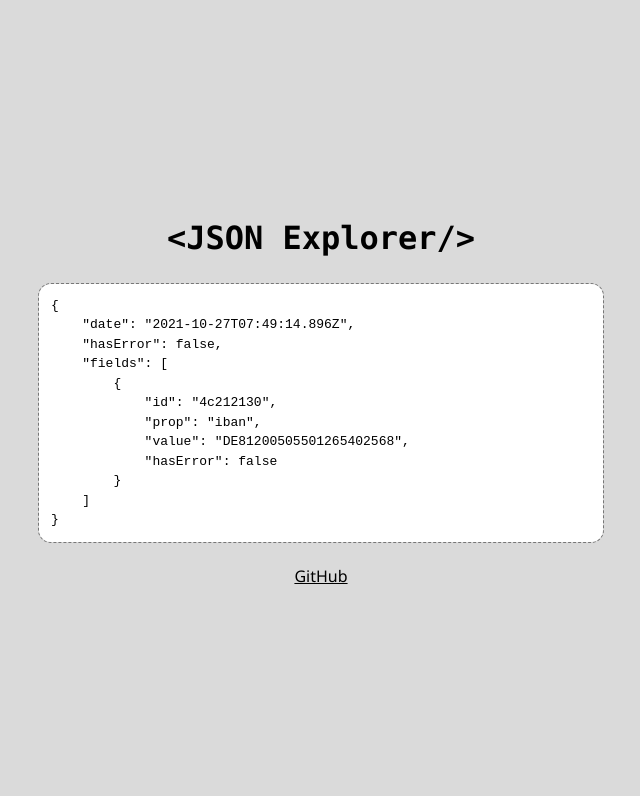
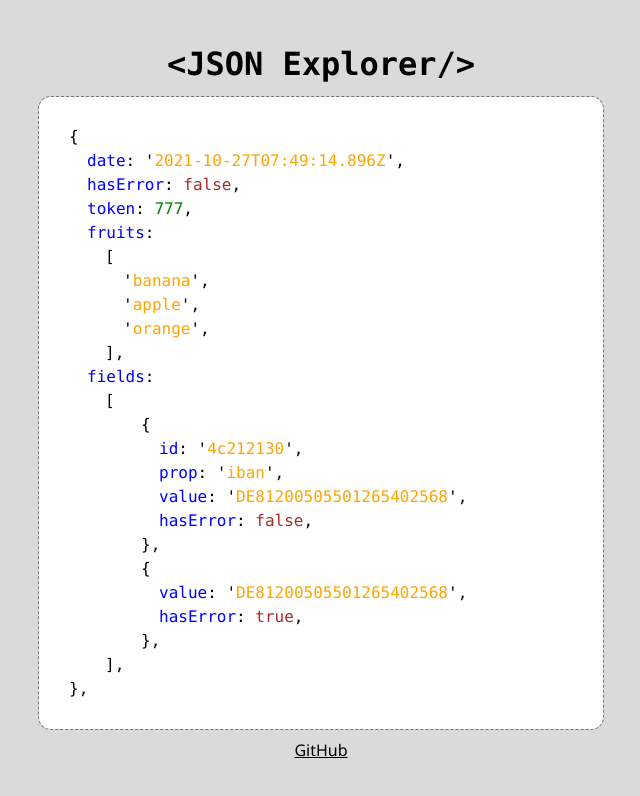
Before and after one commit to fer-nando-machado/react-json-explorer, a React (Vite) app: page / in a window 1280 px wide. Shown: the top 796 px of the page, without its empty margins (319-959 px from the left). Built offline with nearby package versions, Linux system fonts and the light colour scheme.

Commit message:
introduces json CSS formatting

```diff
--- a/src/App.tsx
+++ b/src/App.tsx
@@ -4,12 +4,18 @@ import JSONExplorer from "./JSONExplorer";
 const data = {
   date: "2021-10-27T07:49:14.896Z",
   hasError: false,
+  token: 777,
+  fruits: ["banana", "apple", "orange"],
   fields: [
     {
       id: "4c212130",
       prop: "iban",
       value: "DE81200505501265402568",
       hasError: false,
+    },
+    {
+      value: "DE81200505501265402568",
+      hasError: true,
     },
   ],
 };
--- a/src/JSONExplorer.scss
+++ b/src/JSONExplorer.scss
@@ -3,4 +3,70 @@
   background-color: white;
   border-radius: 12px;
   padding: 12px;
+  font-family: Menlo, Monaco, Consolas, "Courier New", monospace;
+
+  ul,
+  li {
+    list-style-type: none;
+    padding-left: 18px;
+  }
+
+  ul {
+    &.array {
+      &::before {
+        content: "[";
+      }
+      &::after {
+        content: "],";
+      }
+    }
+
+    &.object {
+      &::before {
+        content: "{";
+      }
+      &::after {
+        content: "},";
+      }
+    }
+  }
+
+  .key {
+    color: blue;
+    -webkit-user-select: none;
+    -moz-user-select: none;
+    -ms-user-select: none;
+    user-select: none;
+    &::after {
+      color: black;
+      content: ": ";
+    }
+  }
+
+  .value {
+    &::after {
+      color: black;
+      content: ",";
+    }
+
+    &.string {
+      color: orange;
+      &::before {
+        color: black;
+        content: "'";
+      }
+      &::after {
+        color: black;
+        content: "',";
+      }
+    }
+
+    &.boolean {
+      color: brown;
+    }
+
+    &.number {
+      color: green;
+    }
+  }
 }
--- a/src/JSONExplorer.tsx
+++ b/src/JSONExplorer.tsx
@@ -5,16 +5,58 @@ type JSONValue =
   | string
   | number
   | boolean
-  | { [key: string]: JSONValue }
-  | JSONValue[];
+  | JSONValue[]
+  | undefined
+  | { [key: string]: JSONValue };
 type JSONObject = { [key: string]: JSONValue };
 
 type JSONExplorerProps = {
   data: JSONObject;
 };
 
+const renderValue = (key: string, value: JSONValue, omitKey?: boolean) => {
+  if (Array.isArray(value)) {
+    return (
+      <li key={key}>
+        <span className="key">{key}</span>
+        <ul className="array">
+          {value.map((item, index) =>
+            renderValue(index.toString(), item, true)
+          )}
+        </ul>
+      </li>
+    );
+  }
+
+  const typeOfValue = typeof value;
+  if (typeOfValue === "object") {
+    return (
+      <li key={key}>
+        <ul className="object">
+          {Object.entries(value as Object).map(([subKey, subValue]) =>
+            renderValue(subKey, subValue)
+          )}
+        </ul>
+      </li>
+    );
+  }
+
+  return (
+    <li key={key}>
+      {!omitKey && <span className={`key ${typeOfValue}`}>{key}</span>}
+      <span className={`value ${typeOfValue}`}>{String(value)}</span>
+    </li>
+  );
+};
+
 const JSONExplorer: React.FC<JSONExplorerProps> = ({ data }) => {
-  return <pre className="json-explorer">{JSON.stringify(data, null, 4)}</pre>;
+  return (
+    <div className="json-explorer">
+      <ul className="object">
+        {Object.entries(data).map(([key, value]) => renderValue(key, value))}
+      </ul>
+    </div>
+  );
 };
 
 export default JSONExplorer;
```
Also changed, not shown: 2 other files (tests, documents, lock files or other folders).
